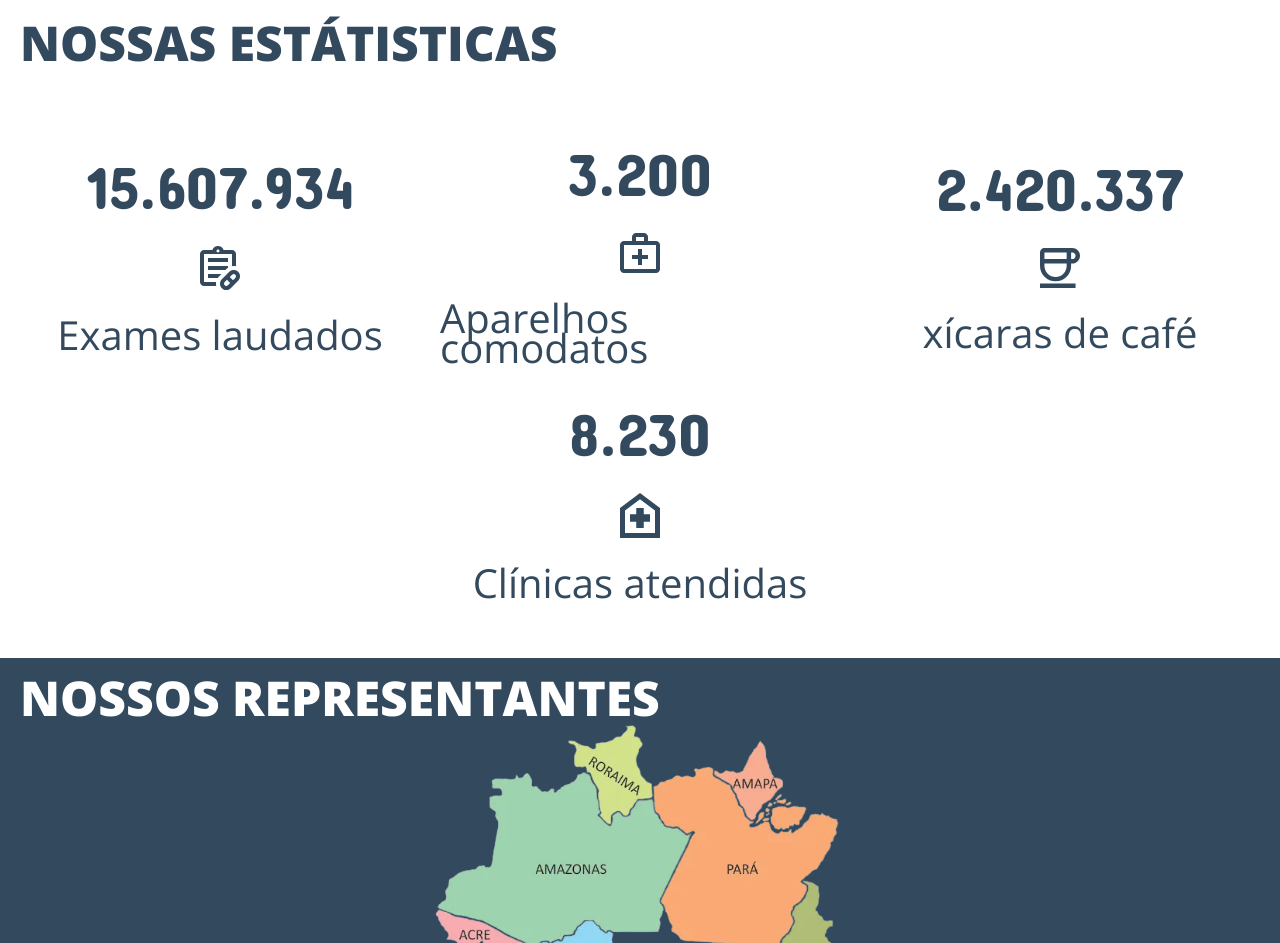
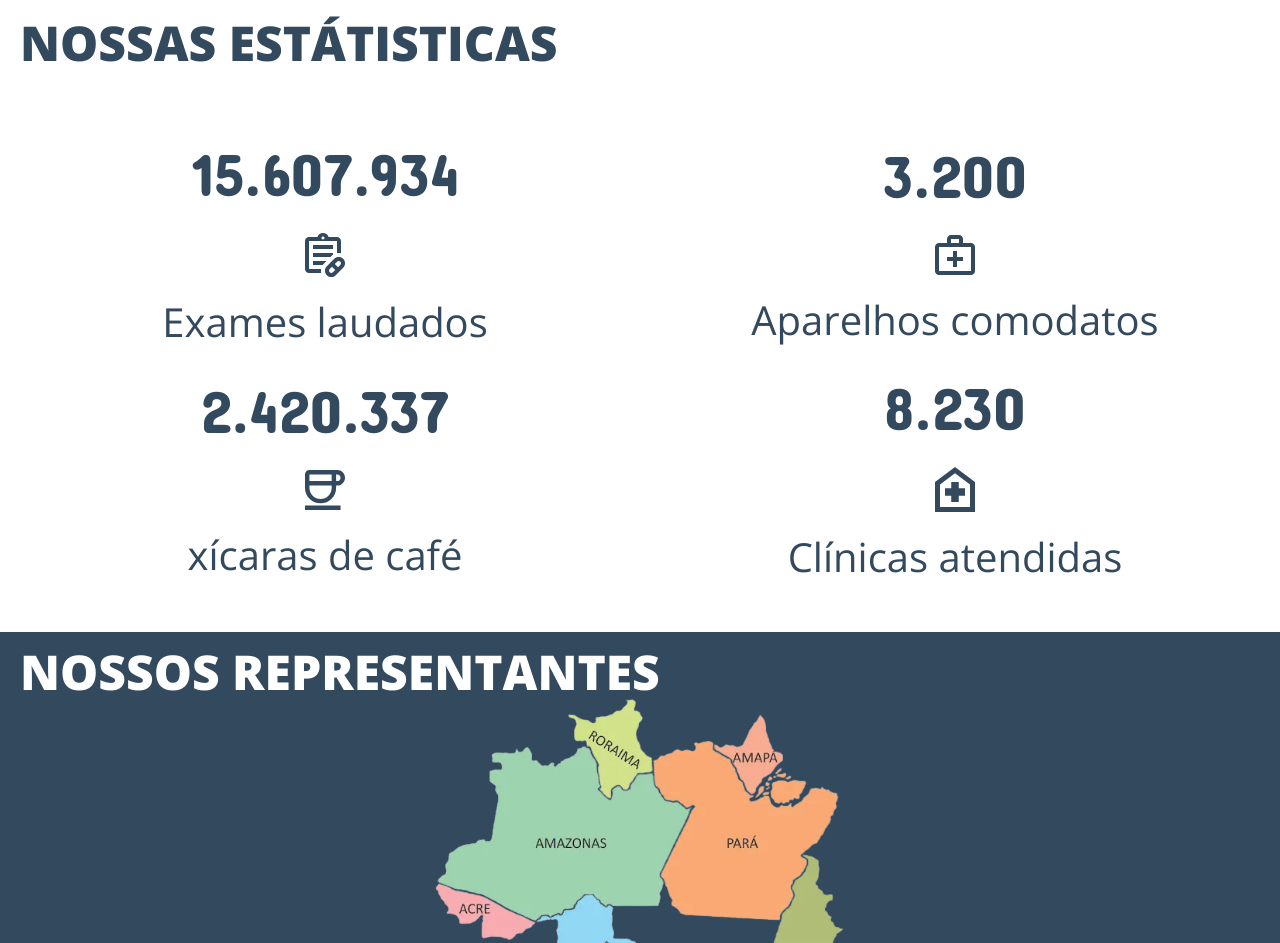
Before and after one commit to renancaldasdev/rweTelemedicina, a website built with Vite: page index.html in a window 1280 px wide. Shown: the part 5400-6343 px from the top of the page. Built offline with nearby package versions, Linux system fonts and the light colour scheme; files whose address does not match are found by name.

Commit message:
style new

```diff
--- a/css/our-statistics.css
+++ b/css/our-statistics.css
@@ -25,7 +25,7 @@
   align-items: center;
   gap: 3rem;
 
-  flex: 1 40rem;
+  flex: 1 50rem;
   margin-bottom: 2rem;
 }
 
```
